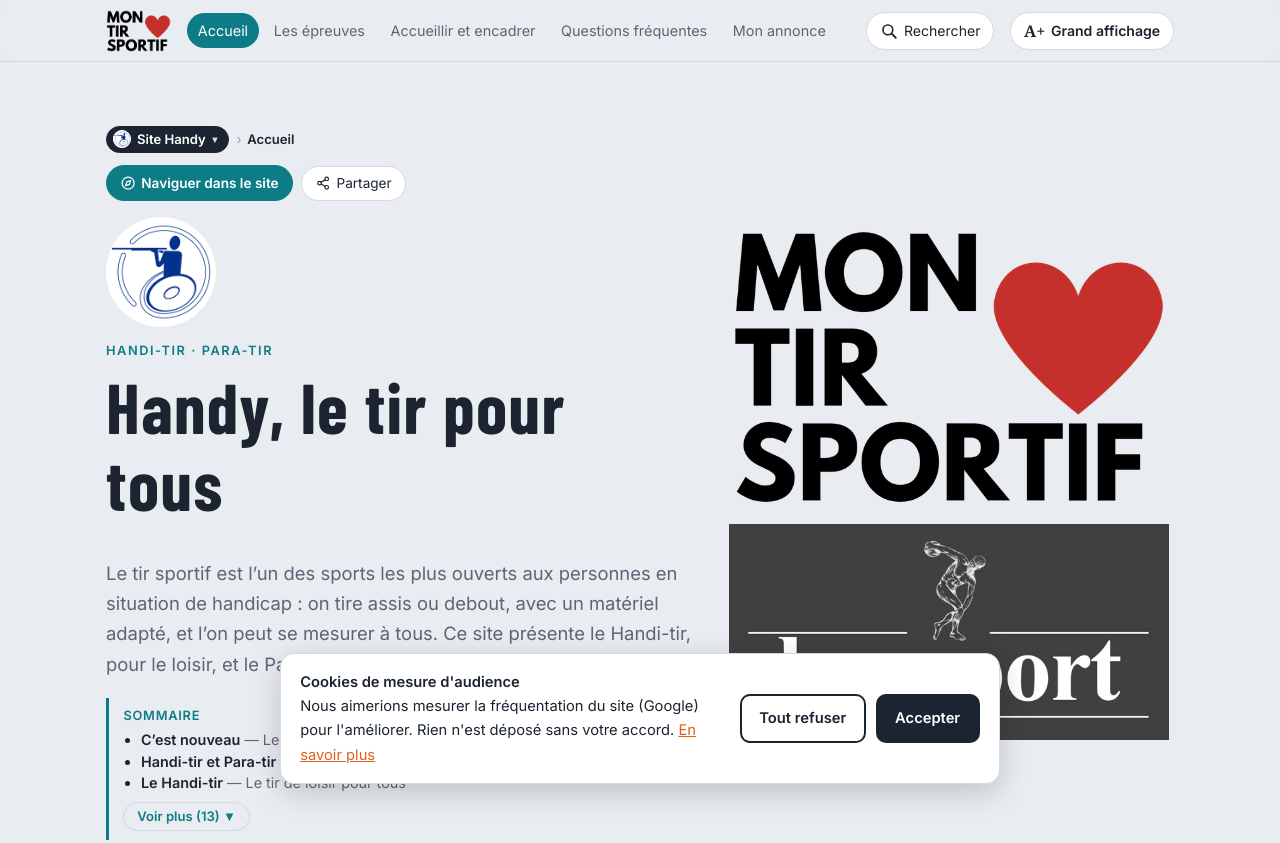
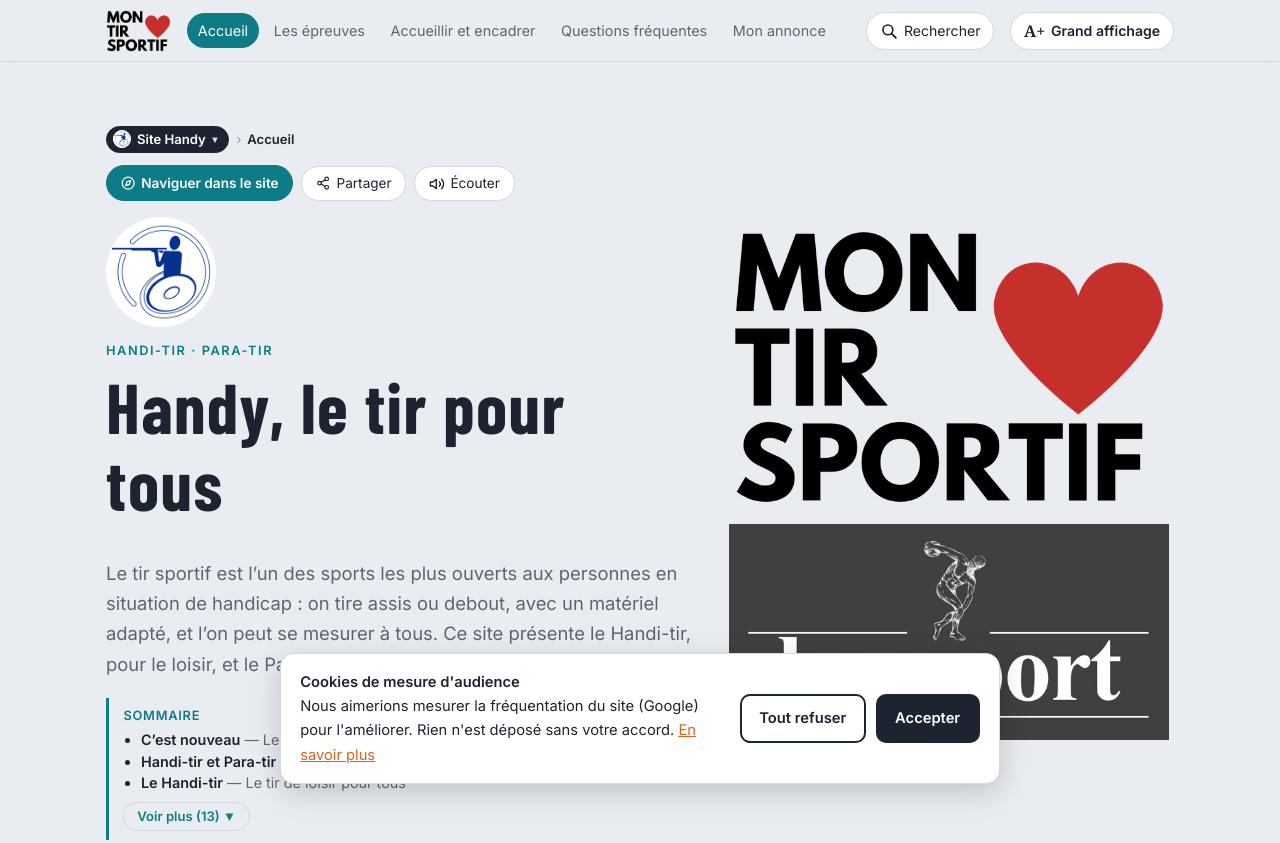
Before and after one commit to MonTirSportif/handy, a plain HTML site: page index.html in a window 1280 px wide. Shown: the top 843 px of the page. Drawn offline with Linux system fonts and the light colour scheme.

Commit message:
Bouton « Écouter » : lecture à voix haute des pages (synthèse vocale du navigateur)
Co-Authored-By: Claude Opus 5.5 <noreply@anthropic.com>
Claude-Session: https://claude.ai/code/session_016nNYyBNScNn5EHhj22Sydx

```diff
--- a/index.html
+++ b/index.html
@@ -133,5 +133,6 @@ document.addEventListener('click',function(e){if(e.target.closest('[data-cookies
 <script src="js/share.js"></script>
 <script src="js/nav.js?v=20261126nav" defer></script>
 <script src="js/search.js" data-base=""></script>
+<script src="js/listen.js"></script>
 </body>
 </html>
--- /dev/null
+++ b/js/listen.js
@@ -0,0 +1,113 @@
+/* MonTirSportif – bouton « Écouter cette page » (synthèse vocale du navigateur, rien n'est envoyé) */
+(function () {
+  if (!('speechSynthesis' in window) || !window.SpeechSynthesisUtterance) return;
+  var synth = window.speechSynthesis;
+  var css = '' +
+    '.lis-wrap{position:relative;display:inline-flex;align-items:center;gap:.35rem;margin-left:.5rem;vertical-align:middle;flex-wrap:wrap}' +
+    '.lis-btn{border:1px solid var(--line,#d5dbe3);background:var(--card,#fff);color:var(--txt,#1b2430);border-radius:99px;padding:.35rem .85rem;font:inherit;font-size:.85rem;cursor:pointer;display:inline-flex;align-items:center;gap:.35rem}' +
+    '.lis-btn:hover{border-color:var(--acc,#e5473d)}' +
+    '.lis-btn[aria-pressed="true"]{background:var(--acc,#e5473d);border-color:var(--acc,#e5473d);color:#fff}' +
+    '.lis-btn svg{width:16px;height:16px;fill:none;stroke:currentColor;stroke-width:2;stroke-linecap:round;stroke-linejoin:round}' +
+    '.lis-ctl{display:inline-flex;align-items:center;gap:.3rem}.lis-ctl[hidden]{display:none}' +
+    '.lis-ctl select{font:inherit;font-size:.82rem;border:1px solid var(--line,#d5dbe3);border-radius:99px;padding:.3rem .5rem;background:var(--card,#fff);color:var(--txt,#1b2430)}' +
+    '.lis-cur{outline:3px solid var(--acc,#e5473d);outline-offset:4px;border-radius:4px;background:rgba(255,214,0,.18)}' +
+    '.lis-home{margin:.6rem 0 0}.lis-home .lis-wrap{margin-left:0}' +
+    '@media print{.lis-wrap{display:none!important}}';
+  var st = document.createElement('style'); st.textContent = css; document.head.appendChild(st);
+
+  var I = {
+    play: '<svg viewBox="0 0 24 24" aria-hidden="true"><path d="M11 5 6 9H2v6h4l5 4V5z"/><path d="M15.5 8.5a5 5 0 0 1 0 7"/><path d="M19 5a10 10 0 0 1 0 14"/></svg>',
+    pause: '<svg viewBox="0 0 24 24" aria-hidden="true"><rect x="6" y="4" width="4" height="16"/><rect x="14" y="4" width="4" height="16"/></svg>',
+    stop: '<svg viewBox="0 0 24 24" aria-hidden="true"><rect x="5" y="5" width="14" height="14" rx="1"/></svg>'
+  };
+  var SKIP = 'script,style,svg,nav,header,footer,button,select,input,textarea,.lis-wrap,.share-wrap,.somm,.print-btn,.back,.yt,.srch,[aria-hidden="true"],.print-src';
+  var blocks = [], pos = 0, state = 'idle', voice = null, rate = 1, cur = null, btn, ctl, pauseBtn, sel;
+
+  function pickVoice() {
+    var vs = synth.getVoices().filter(function (v) { return /^fr(-|_|$)/i.test(v.lang); });
+    if (!vs.length) return null;
+    var pref = [/natural|neural|online/i, /google/i, /amélie|amelie|thomas|denise|henri|audrey|marie/i];
+    for (var i = 0; i < pref.length; i++) { for (var j = 0; j < vs.length; j++) if (pref[i].test(vs[j].name) && /fr-FR/i.test(vs[j].lang)) return vs[j]; }
+    for (var k = 0; k < vs.length; k++) if (/fr-FR/i.test(vs[k].lang)) return vs[k];
+    return vs[0];
+  }
+  function collect() {
+    var root = document.querySelector('main') || document.body, out = [];
+    root.querySelectorAll('h1,h2,h3,h4,p,li,td,th,figcaption,blockquote,dt,dd,.card > b,.mini-tiles > div').forEach(function (el) {
+      if (el.closest(SKIP)) return;
+      if (el.matches('li,td,th,dd,.mini-tiles > div') && el.querySelector('p,li,h3')) return; // évite les doublons
+      if (el.matches('p') && el.closest('li,td,blockquote')) return;
+      if (el.offsetParent === null && getComputedStyle(el).position !== 'fixed') return; // masqué
+      var t = (el.innerText || '').replace(/[↗→←▾▶]/g, '').replace(/\s+/g, ' ').trim();
+      if (t.length < 2) return;
+      out.push({ el: el, t: t });
+    });
+    return out;
+  }
+  function mark(el) { if (cur) cur.classList.remove('lis-cur'); cur = el; if (el) { el.classList.add('lis-cur'); var r = el.getBoundingClientRect(); if (r.top < 80 || r.bottom > innerHeight - 40) el.scrollIntoView({ behavior: 'smooth', block: 'center' }); } }
+  function speakNext() {
+    if (state !== 'play') return;
+    if (pos >= blocks.length) { stop(); return; }
+    var b = blocks[pos], u = new SpeechSynthesisUtterance(b.t);
+    u.lang = 'fr-FR'; if (voice) u.voice = voice; u.rate = rate;
+    u.onend = function () { if (state === 'play') { pos++; speakNext(); } };
+    u.onerror = function (e) { if (e.error !== 'interrupted' && e.error !== 'canceled' && state === 'play') { pos++; speakNext(); } };
+    mark(b.el); synth.speak(u);
+  }
+  function setUI() {
+    btn.setAttribute('aria-pressed', state === 'idle' ? 'false' : 'true');
+    btn.innerHTML = I.play + (state === 'idle' ? 'Écouter' : 'Écoute en cours');
+    ctl.hidden = state === 'idle';
+    pauseBtn.innerHTML = state === 'pause' ? I.play + 'Reprendre' : I.pause + 'Pause';
+  }
+  function start(fromEl) {
+    synth.cancel(); voice = pickVoice(); blocks = collect(); pos = 0;
+    if (fromEl) { for (var i = 0; i < blocks.length; i++) if (fromEl.contains(blocks[i].el) || blocks[i].el === fromEl) { pos = i; break; } }
+    state = 'play'; setUI(); speakNext();
+  }
+  function stop() { state = 'idle'; synth.cancel(); mark(null); setUI(); }
+  function togglePause() {
+    if (state === 'play') { state = 'pause'; synth.cancel(); }
+    else if (state === 'pause') { state = 'play'; speakNext(); }
+    setUI();
+  }
+  function build() {
+    var wrap = document.createElement('span'); wrap.className = 'lis-wrap';
+    btn = document.createElement('button'); btn.type = 'button'; btn.className = 'lis-btn';
+    btn.title = 'Écouter cette page (lecture par la voix de votre appareil ; rien n’est envoyé)';
+    btn.addEventListener('click', function () { if (state === 'idle') start(); else togglePause(); });
+    ctl = document.createElement('span'); ctl.className = 'lis-ctl';
+    pauseBtn = document.createElement('button'); pauseBtn.type = 'button'; pauseBtn.className = 'lis-btn'; pauseBtn.addEventListener('click', togglePause);
+    var stopBtn = document.createElement('button'); stopBtn.type = 'button'; stopBtn.className = 'lis-btn'; stopBtn.innerHTML = I.stop + 'Arrêter'; stopBtn.addEventListener('click', stop);
+    sel = document.createElement('select'); sel.setAttribute('aria-label', 'Vitesse de lecture');
+    [['0.8', 'Lent'], ['1', 'Normal'], ['1.25', 'Rapide'], ['1.5', 'Très rapide']].forEach(function (o) { var op = document.createElement('option'); op.value = o[0]; op.textContent = o[1]; if (o[0] === '1') op.selected = true; sel.appendChild(op); });
+    try { var sv = localStorage.getItem('mts-lis-rate'); if (sv) { sel.value = sv; rate = parseFloat(sv) || 1; } } catch (e) {}
+    sel.addEventListener('change', function () { rate = parseFloat(sel.value) || 1; try { localStorage.setItem('mts-lis-rate', sel.value); } catch (e) {} if (state === 'play') { synth.cancel(); speakNext(); } });
+    ctl.appendChild(pauseBtn); ctl.appendChild(stopBtn); ctl.appendChild(sel);
+    wrap.appendChild(btn); wrap.appendChild(ctl);
+    setUI();
+    return wrap;
+  }
+  function init() {
+    var w = build();
+    var sh = document.querySelector('.share-wrap');
+    if (sh) { sh.parentNode.insertBefore(w, sh.nextSibling); }
+    else {
+      var host = document.querySelector('main .theme-head, main .hero > div, main');
+      if (!host) return;
+      var d = document.createElement('div'); d.className = 'lis-home'; d.appendChild(w);
+      var lead = host.querySelector('.lead');
+      if (lead) lead.parentNode.insertBefore(d, lead.nextSibling); else host.insertBefore(d, host.firstChild);
+    }
+    // double-clic sur un titre de section : lire à partir de là
+    document.querySelectorAll('main section h2').forEach(function (h) {
+      h.title = h.title || 'Double-cliquez pour écouter à partir d’ici';
+      h.addEventListener('dblclick', function () { start(h); });
+    });
+    if (synth.onvoiceschanged !== undefined) synth.onvoiceschanged = function () { voice = pickVoice(); };
+    window.addEventListener('pagehide', function () { synth.cancel(); });
+    document.addEventListener('keydown', function (e) { if (e.key === 'Escape' && state !== 'idle') stop(); });
+  }
+  function go() { setTimeout(init, 0); }
+  if (document.readyState === 'loading') document.addEventListener('DOMContentLoaded', go); else go();
+})();
```
Also changed, not shown: a-propos.html (+1 -0 lines), accueillir-et-encadrer.html (+1 -0 lines), annonce.html (+1 -0 lines), c-est-nouveau.html (+3 -1 lines), navigation.html (+1 -0 lines), plan-du-site.html (+1 -0 lines), questions-frequentes.html (+1 -0 lines).
